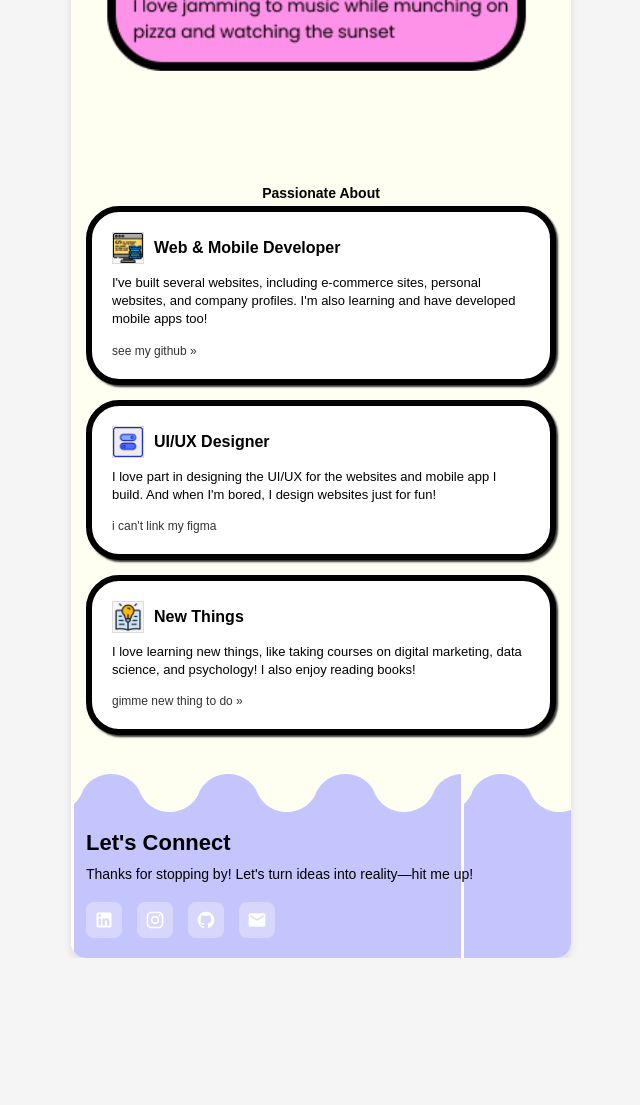
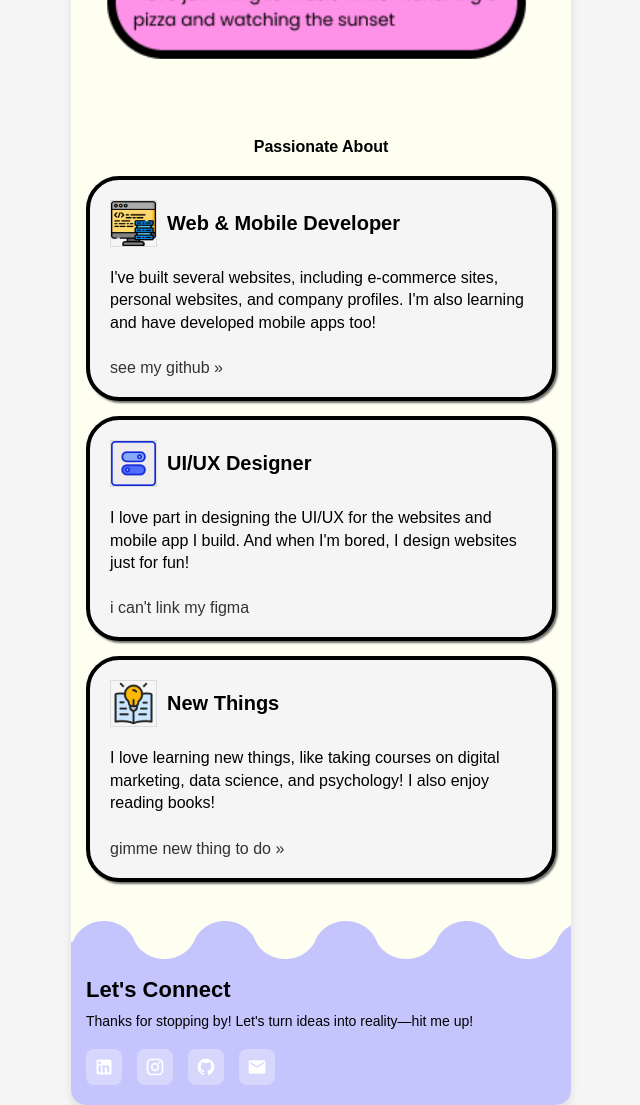
Before and after one commit to mangyoi/It-s-me-mang, a plain HTML site: page index.html in a window 1280 px wide. Shown: the part 640-1745 px from the top of the page, without its empty margins (319-959 px from the left). Before the commit the page ends 1598 px from the top, so only its background shows below. Drawn offline with Linux system fonts and the light colour scheme.

Commit message:
update hehe

```diff
--- a/index.html
+++ b/index.html
@@ -22,7 +22,13 @@
         }
 
         .card-container {
-            width: 320px;
+            /* width: auto;
+            background-color: #FEFEF1;
+            border-radius: 15px;
+            overflow: hidden;
+            box-shadow: 0 4px 8px rgba(0,0,0,0.1); */
+            position: relative;
+            width: auto;
             background-color: #FEFEF1;
             border-radius: 15px;
             overflow: hidden;
@@ -33,8 +39,9 @@
             width: 24px;
             height: 24px;
             cursor: pointer;
-            margin-top: 10px;
-            margin-left: 270px;
+            position: absolute;
+            top: 10px;
+            right: 10px;
         }
 
         .header h2 {
@@ -72,21 +79,22 @@
         }
 
         .section-label {
-            padding: 15px 15px 5px;
+            margin-top: -20px;
+            margin-bottom: 20px;
             font-weight: bold;
-            font-size: 14px;
+            font-size: 16px;
             text-align: center;
         }
 
         .skill-card {
-            background-color: white;
+            background-color:  #F5F5F5;
             border-radius: 33px;
             padding: 15px;
             height: px;
             margin: 0 15px 15px;
-            border: 6px solid #000000;
-            box-shadow: 2px 2px 2px rgba(0,0,0,0.8);
-
+            border: 4px solid #000000;
+            box-shadow: 2px 2px 2px rgba(78, 77, 77, 0.8);
+            min-height: 200px;
         }
 
         .skill-header {
@@ -96,9 +104,8 @@
         }
 
         .skill-icon {
-            width: 32px;
-            height: 32px;
-
+            width: 47px;
+            height: 47px;
             display: flex;
             justify-content: center;
             align-items: center;
@@ -110,18 +117,19 @@
 
         .skill-title {
             font-weight: bold;
-            font-size: 16px;
+            font-size: 20px;
         }
 
         .skill-content {
-            font-size: 13px;
+            font-size: 16px;
             line-height: 1.4;
-            margin-bottom: 10px;
+            margin-bottom: 20px;
+            margin-top: 20px;
         }
 
         .skill-link {
             display: inline-block;
-            font-size: 12px;
+            font-size: 16px;
             color: #333;
             text-decoration: none;
             margin-top: 5px;
@@ -130,8 +138,9 @@
 
 
         .footer {
-            background-image: url('assets/footer.png');
+            background-image: url('assets/footer1.png');
             padding: 20px 15px;
+            background-repeat: no-repeat;
 
         }
 
@@ -216,7 +225,7 @@
     <div class="card-container">
         <img class="music-icon" src="assets/icon/music-notes.png" alt="Music Icon" onclick="toggleMusic()">
         <audio id="music" src="assets/Undertale OST_ 049 - It's Showtime!.mp3"></audio>
-        <div class="" style="display: flex; justify-content: space-between; padding: 12px ;">
+        <div class="" style="display: flex; justify-content: space-between; margin-top: 40px; margin-right: 40px; margin-left: 40px;">
             <h2>Hello There!!</h2>
             <span class="year">2025</span>
         </div>
@@ -288,7 +297,7 @@
                         <path d="M12 2A10 10 0 0 0 2 12c0 4.42 2.87 8.17 6.84 9.5.5.08.66-.23.66-.5v-1.69c-2.77.6-3.36-1.34-3.36-1.34-.46-1.16-1.11-1.47-1.11-1.47-.91-.62.07-.6.07-.6 1 .07 1.53 1.03 1.53 1.03.87 1.52 2.34 1.07 2.91.83.09-.65.35-1.09.63-1.34-2.22-.25-4.55-1.11-4.55-4.92 0-1.11.38-2 1.03-2.71-.1-.25-.45-1.29.1-2.64 0 0 .84-.27 2.75 1.02.79-.22 1.65-.33 2.5-.33.85 0 1.71.11 2.5.33 1.91-1.29 2.75-1.02 2.75-1.02.55 1.35.2 2.39.1 2.64.65.71 1.03 1.6 1.03 2.71 0 3.82-2.34 4.66-4.57 4.91.36.31.69.92.69 1.85V21c0 .27.16.59.67.5C19.14 20.16 22 16.42 22 12A10 10 0 0 0 12 2z"/>
                     </svg>
                 </a>
-                <a href="fathinalthafunnisa@gmail.com" class="social-icon">
+                <a href="mailto:fathinalthafunnisa@gmail.com" class="social-icon">
                     <svg xmlns="http://www.w3.org/2000/svg" viewBox="0 0 24 24" fill="white" width="20px" height="20px">
                         <path d="M20 4H4c-1.1 0-1.99.9-1.99 2L2 18c0 1.1.9 2 2 2h16c1.1 0 2-.9 2-2V6c0-1.1-.9-2-2-2zm0 4l-8 5-8-5V6l8 5 8-5v2z"/>
                     </svg>
```
Also changed, not shown: assets/footer1.png (added).
